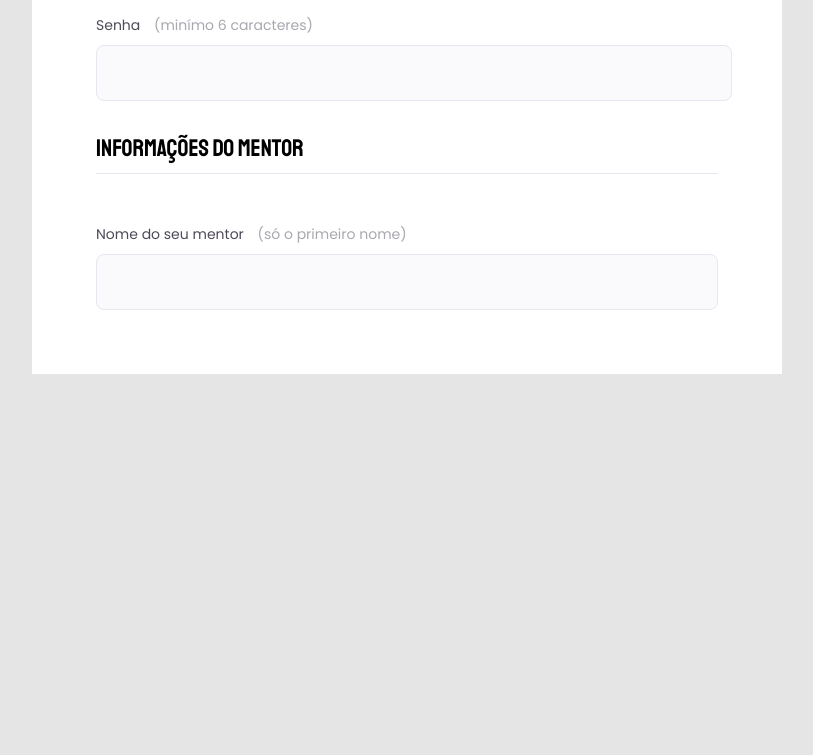
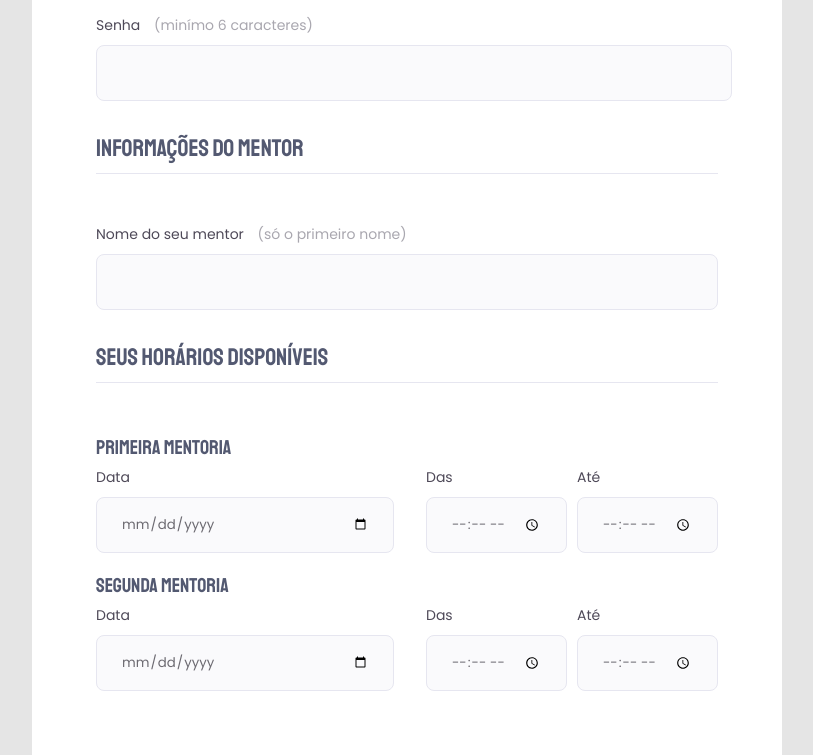
Before and after one commit to felipe-gomes-vicente/mentoria-formulario, a plain HTML site: page index.html in a window 1280 px wide. Shown: the part 645-1400 px from the top of the page, without its empty margins (233-1046 px from the left). Before the commit the page ends 1019 px from the top, so only its background shows below. Drawn offline with Linux system fonts and the light colour scheme.

Commit message:
fielset Informações do Mentor e Seus horários disponíveis

```diff
--- a/css/styles.css
+++ b/css/styles.css
@@ -101,15 +101,15 @@ fieldset legend {
   border-bottom: 1px solid #E6E6F0;
   padding-bottom: 8px;
   margin-bottom: 32px;
-
+  color: #535971;
 }
 
-.col-2 {
+fieldset .col-2 {
   display: flex;
   gap: 22px;
 }
 
-.col-2 > .input-wrapper {
+fieldset .col-2 > .input-wrapper {
   width: 100%;
 }
 
@@ -144,3 +144,23 @@ fieldset legend {
   line-height: 26px;
   color: #6C6A71;
 }
+
+fieldset .col-3 {
+  display: flex;
+  gap: 10px;
+  align-items: flex-end;
+}
+
+fieldset .col-3 h2{
+  font-family: 'Staatliches', sans-serif;
+  font-size: 20px;
+  line-height: 34px;
+  font-weight: 400;
+  color: #535971;
+}
+
+
+fieldset .col-3 > .input-wrapper:nth-child(1) {
+  width: 100%;
+  margin-right: 22px;
+}
--- a/index.html
+++ b/index.html
@@ -41,16 +41,14 @@
 
             <div class="input-wrapper">
               <label for="email"
-                >E-mail
-                <span>(digite um email válido)</span></label
+                >E-mail <span>(digite um email válido)</span></label
               >
               <input type="email" id="email" />
             </div>
 
             <div class="input-wrapper">
               <label for="password"
-                >Senha
-                <span>(minímo 6 caracteres)</span></label
+                >Senha <span>(minímo 6 caracteres)</span></label
               >
               <input type="password" id="password" />
             </div>
@@ -63,10 +61,51 @@
 
             <div class="input-wrapper">
               <label for="mentor-name"
-                >Nome do seu mentor
-                <span>(só o primeiro nome)</span></label
+                >Nome do seu mentor <span>(só o primeiro nome)</span></label
               >
               <input type="text" id="mentor-name" />
+            </div>
+          </div>
+        </fieldset>
+
+        <fieldset>
+          <div class="fieldset-wrapper">
+            <legend>Seus horários disponíveis</legend>
+
+            <div class="col-3">
+              <div class="input-wrapper">
+                <h2>Primeira mentoria</h2>
+                <label for="primary-date">Data</label>
+                <input type="date" id="primary-date" />
+              </div>
+
+              <div class="input-wrapper">
+                <label for="primary-begin">Das</label>
+                <input type="time" id="primary-begin" />
+              </div>
+
+              <div class="input-wrapper">
+                <label for="primary-end">Até</label>
+                <input type="time" id="primary-end" />
+              </div>
+            </div>
+
+            <div class="col-3">
+              <div class="input-wrapper">
+                <h2>Segunda mentoria</h2>
+                <label for="secondary-date">Data</label>
+                <input type="date" id="primary-date" />
+              </div>
+
+              <div class="input-wrapper">
+                <label for="secondary-begin">Das</label>
+                <input type="time" id="primary-begin" />
+              </div>
+
+              <div class="input-wrapper">
+                <label for="secondary-end">Até</label>
+                <input type="time" id="secondary-end" />
+              </div>
             </div>
           </div>
         </fieldset>
```
